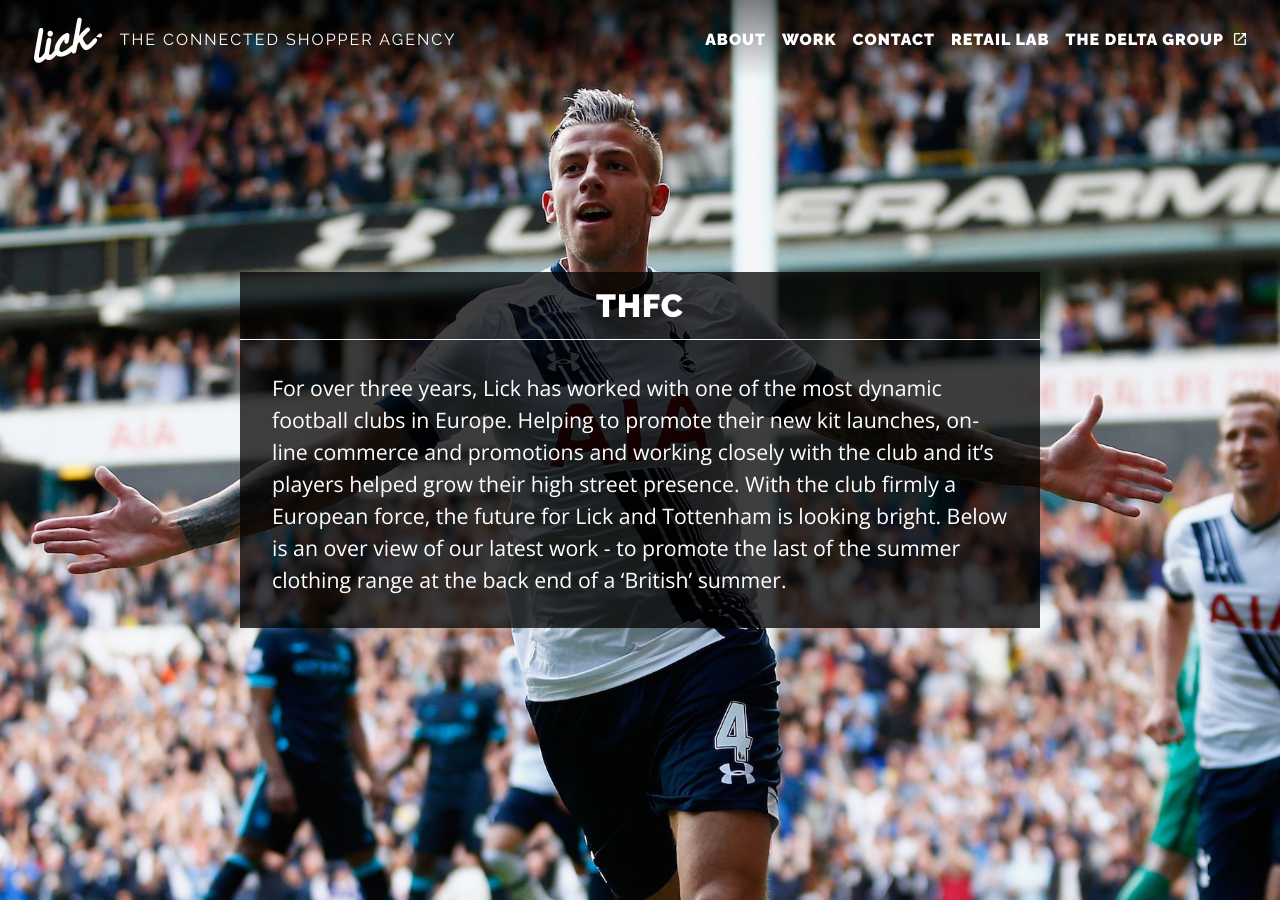
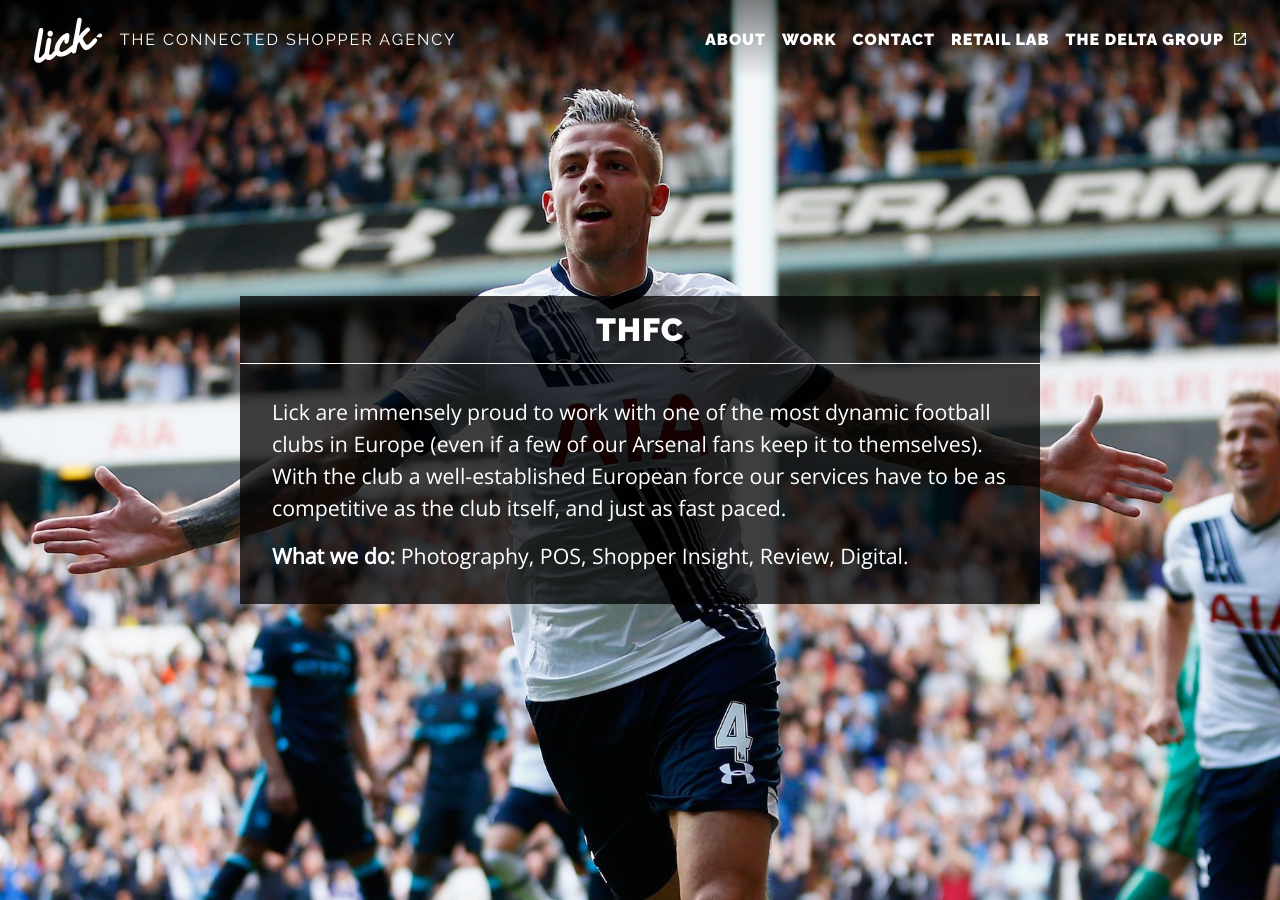
Before and after one commit to lickcreative/website, a Jekyll site: the page built from _work/tottenham-hotspur-fc.markdown, in a window 1280 px wide and 900 px high. Built offline with Jekyll 4.4.1, drawn with Linux system fonts in a browser that asks for light colours.

Commit message:
Updated Tottenham Hotspur Fc

```diff
--- a/_work/tottenham-hotspur-fc.markdown
+++ b/_work/tottenham-hotspur-fc.markdown
@@ -2,12 +2,10 @@
 title: THFC
 date: 2016-07-20 21:30:00 Z
 cover_image: "/uploads/spurs__header.jpg"
-work_assets:
-- "/uploads/spurs_weather.jpg"
-- "/uploads/spurs-in-store-1280.jpg"
 desktop_image: "/uploads/work/tottenham_desktop@1x.jpg"
 mobile_image: "/uploads/work/tottenham_desktop@1x.jpg"
 ---
 
-For over three years, Lick has worked with one of the most dynamic football clubs in Europe. Helping to promote their new kit launches, on-line commerce and promotions and working closely with the club and it’s players helped grow their
-high street presence. With the club firmly a European force, the future for Lick and Tottenham is looking bright. Below is an over view of our latest work - to promote the last of the summer clothing range at the back end of a ‘British’ summer.
+Lick are immensely proud to work with one of the most dynamic football clubs in Europe (even if a few of our Arsenal fans keep it to themselves). With the club a well-established European force our services have to be as competitive as the club itself, and just as fast paced.
+
+**What we do:** Photography, POS, Shopper Insight, Review, Digital.
```
